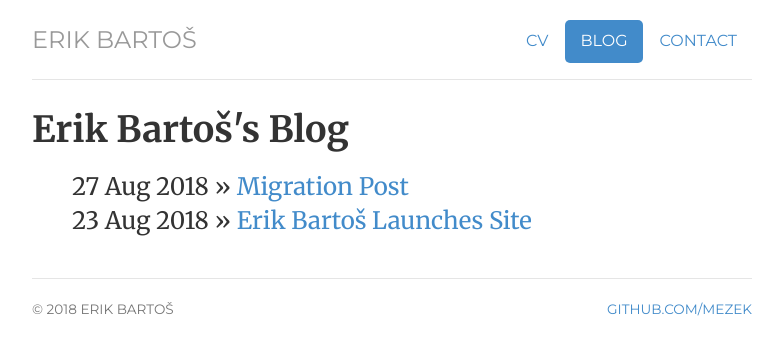
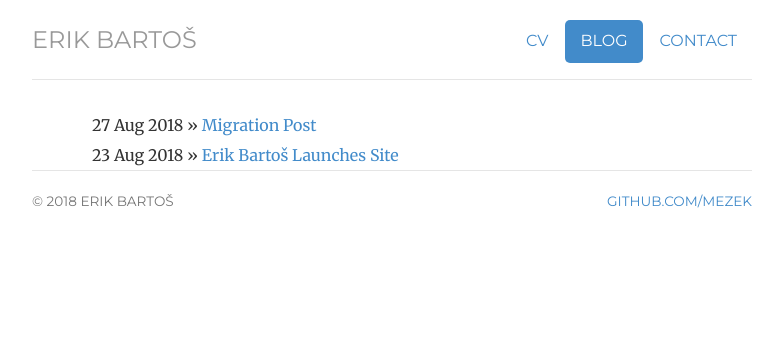
Before and after one commit to Mezek/mezek.github.io, a Jekyll site: the page built from blog/index.html, in a window 1280 px wide. Shown: the top 355 px of the page, without its empty margins (248-1030 px from the left). Built offline with Jekyll 4.4.1, drawn with Linux system fonts in a browser that asks for light colours; nearby versions of some CDN libraries; library files that are not in the unit come from our copies.

Commit message:
Update index.html

```diff
--- a/blog/index.html
+++ b/blog/index.html
@@ -7,10 +7,8 @@ blog: active
 contact: passive
 description: Blog for Erik Bartoš, a Physicists, Digital Publisher, Enthusiast, Sci-fi fan living and working in Slovakia.
 ---
-	<h1>{{ page.title }}</h1>
-	<ul class="posts">
+	<div class="blog">
 
-	  {% for post in site.posts %}
-	    <li><span>{{ post.date | date_to_string }}</span> » <a href="{{ post.url }}" title="{{ post.title }}">{{ post.title }}</a></li>
-	  {% endfor %}
-	</ul>
+		{% include post-list.html %}
+
+	</div> <!-- .blog -->
```
